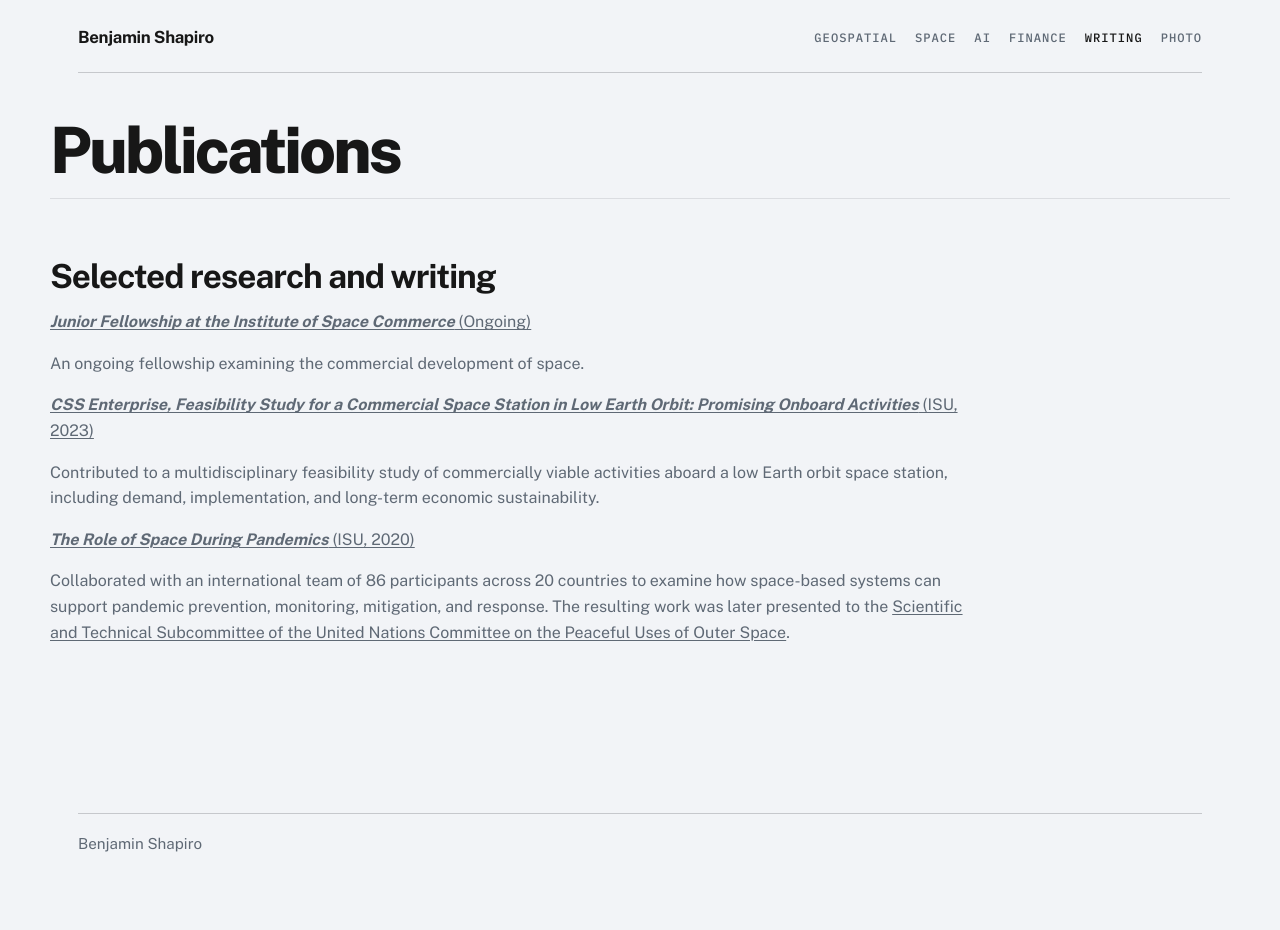
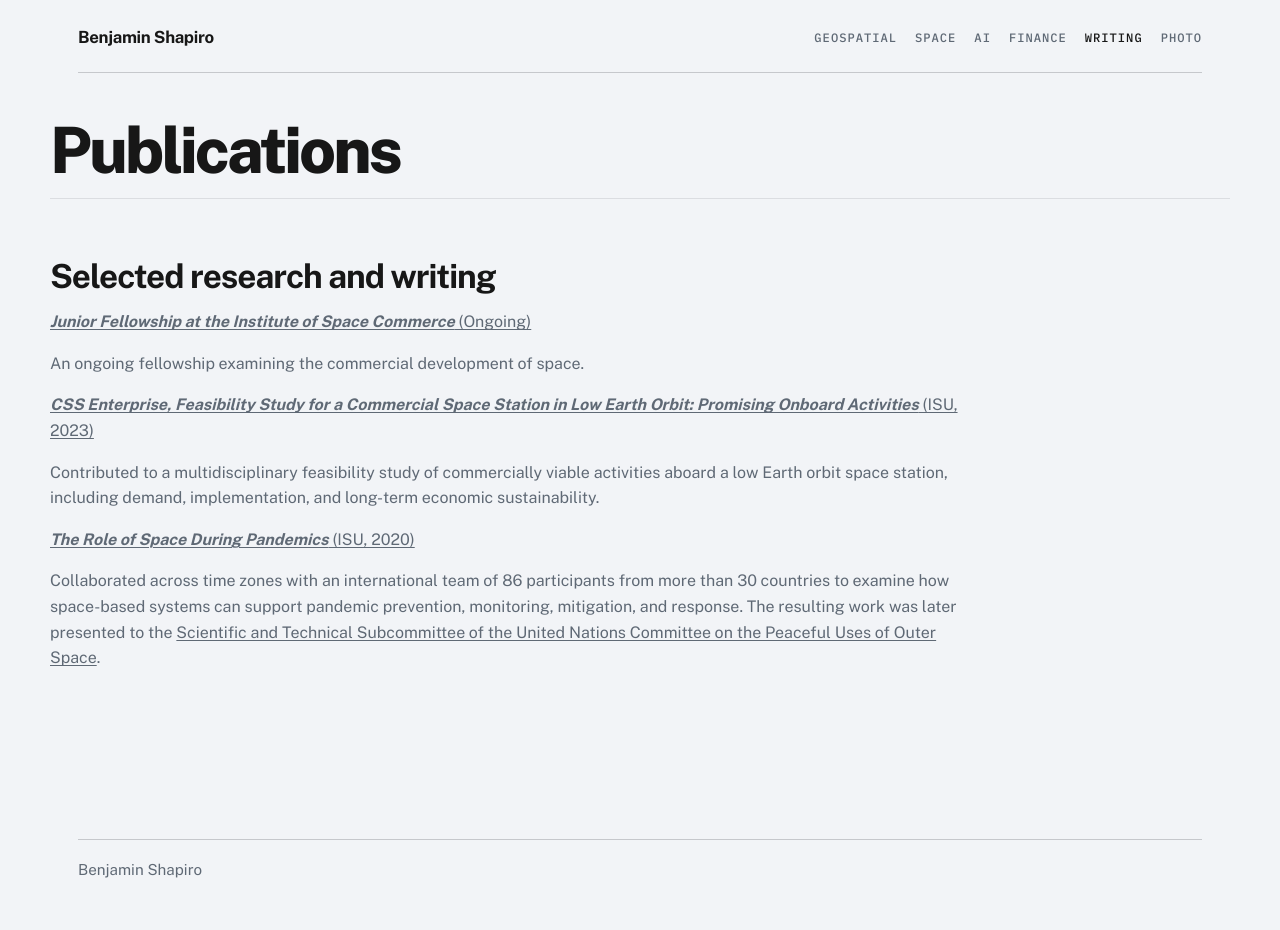
Before and after one commit to benjamin-shapiro/benjamin-shapiro.github.io, a Jekyll site: the page built from _pages/publications.md, in a window 1280 px wide. Built offline with Jekyll 4.4.1, drawn with Linux system fonts in a browser that asks for light colours; before the commit the page ends 905 px from its top, so only the background shows below that.

Commit message:
Correct pandemic research collaboration scope

```diff
--- a/_pages/publications.md
+++ b/_pages/publications.md
@@ -16,4 +16,4 @@ description: Selected research and writing on commercial space stations, pandemi
 
 [**_The Role of Space During Pandemics_** (ISU, 2020)](https://isulibrary.isunet.edu/index.php?lvl=notice_display&id=11027#)
 
-> Collaborated with an international team of 86 participants across 20 countries to examine how space-based systems can support pandemic prevention, monitoring, mitigation, and response. The resulting work was later presented to the [Scientific and Technical Subcommittee of the United Nations Committee on the Peaceful Uses of Outer Space](https://www.unoosa.org/documents/pdf/copuos/stsc/2021/tech-35E.pdf).
+> Collaborated across time zones with an international team of 86 participants from more than 30 countries to examine how space-based systems can support pandemic prevention, monitoring, mitigation, and response. The resulting work was later presented to the [Scientific and Technical Subcommittee of the United Nations Committee on the Peaceful Uses of Outer Space](https://www.unoosa.org/documents/pdf/copuos/stsc/2021/tech-35E.pdf).
```
